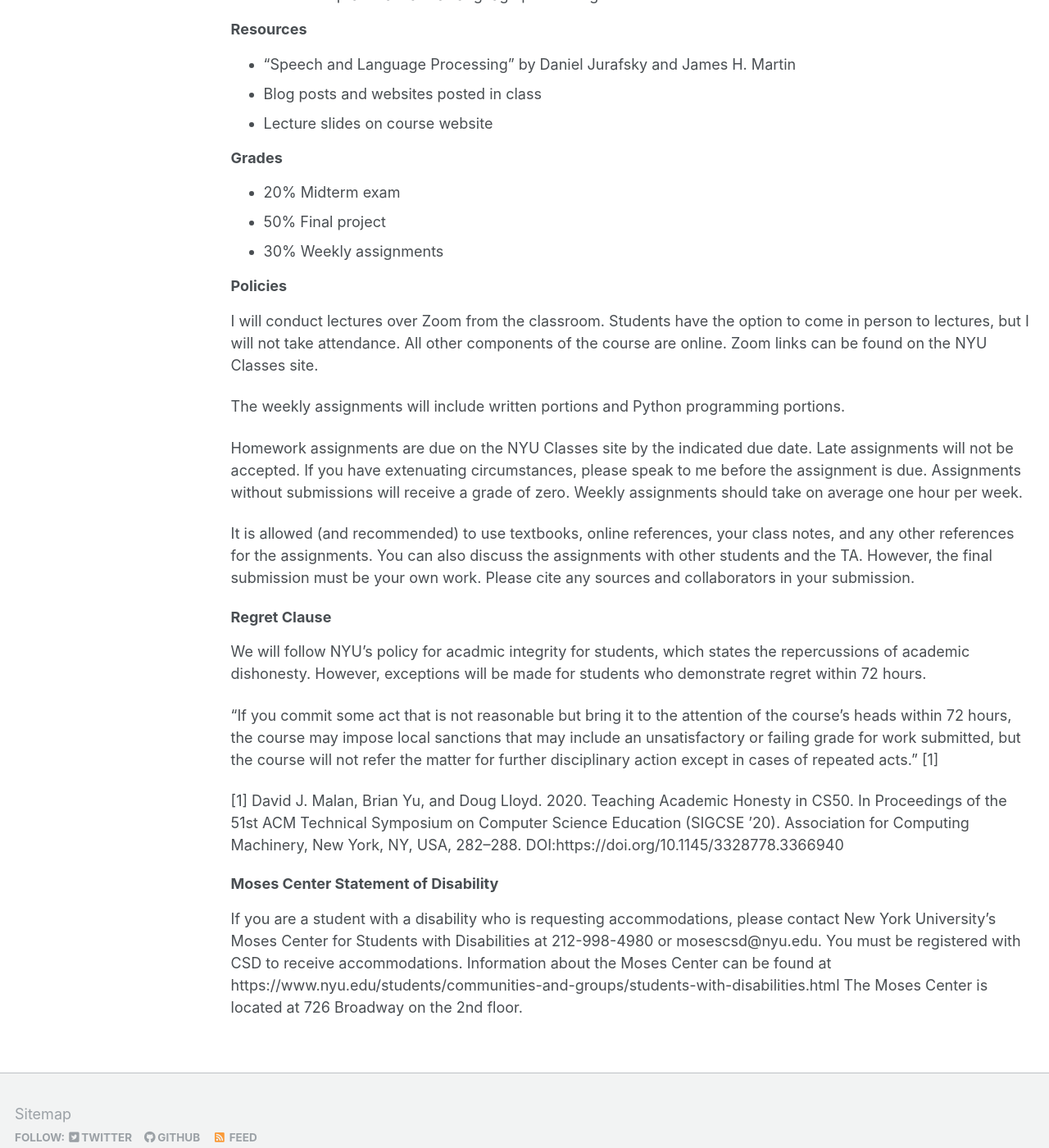
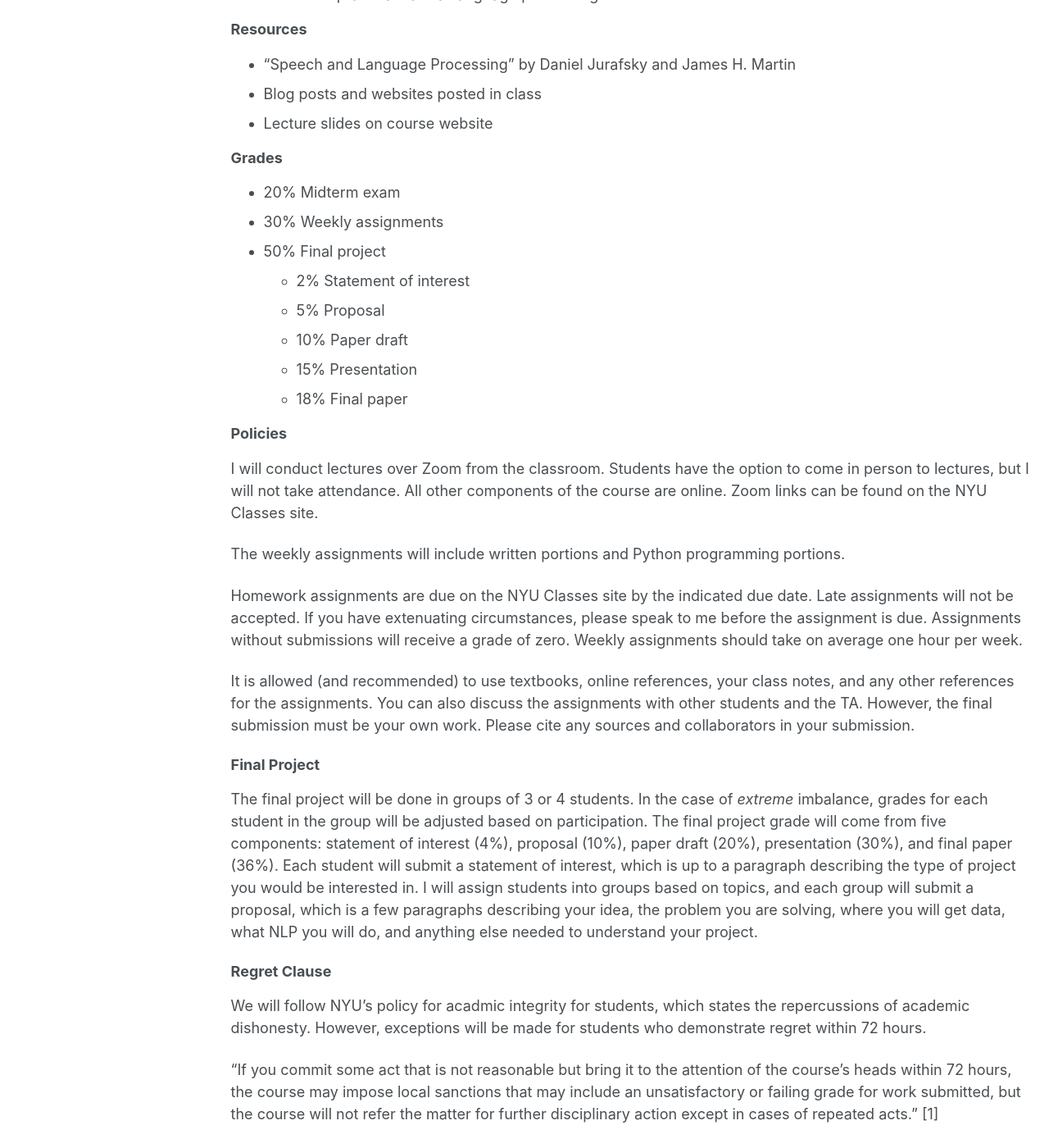
Before and after one commit to rasikabh/rasikabh.github.io, a Jekyll site: the page built from _pages/nlp2020.md, in a window 1280 px wide and 1400 px high, scrolled down 1734 px. Shown: the whole window at 82% size. Built offline with Jekyll 4.4.1, drawn with Linux system fonts in a browser that asks for light colours; some of the changed text lies outside the part shown.

Commit message:
Update nlp2020.md

```diff
--- a/_pages/nlp2020.md
+++ b/_pages/nlp2020.md
@@ -36,19 +36,19 @@
 |--------|-----------------------------------------------------------------------------------------------|--------|----------------|
 | Sep 9  | Introduction, Review of Statistics and Machine Learning (Wednesday following Monday schedule) |        |                |
 | Sep 14 | Bag of Words, Tfidf, Naive Bayes                                                              |        |                |
-| Sep 21 | English Syntactic Structures and Part-of-Speech Tagging                                       |        |                |
+| Sep 21 | English Syntactic Structures and Part-of-Speech Tagging                                       |        | Statement of project interest |
 | Sep 28 | Parsing Algorithms                                                                            |        |                |
 | Oct 5  | Anaphora / Coreference Resolution                                                             |        |                |
 | Oct 12 | Dependency Parsing                                                                            |        |                |
-| Oct 19 | Lexical Semantics                                                                             |        |                |
-| Oct 26 | Midterm Exam                                                                                  |        |                |
+| Oct 19 | Lexical Semantics, Discuss practice midterm exam                                              |        | Project proposal |
+| Oct 26 | **Midterm Exam**                                                                              |        |                |
 | Nov 2  | Word Representations                                                                          |        |                |
 | Nov 9  | Deep Learning                                                                                 |        |                |
 | Nov 16 | Commonly Used Python tools and APIs                                                           |        |                |
 | Nov 23 | Selected Topics - to be voted on by students                                                  |        |                |
-| Nov 30 | Recent Advances and Current Research in NLP                                                   |        |                |
-| Dec 7  | Final Project Presentations                                                                   |        |                |
-| Dec 21 | Finals slot - unused                                                                          |        |                |
+| Nov 30 | Recent Advances and Current Research in NLP                                                   |        | Paper draft due |
+| Dec 7  | **Final Project Presentations**                                                               |        |                |
+| Dec 21 | Finals slot - unused                                                                          |        | Final paper due |
 
 
 <br/>
@@ -72,8 +72,13 @@
 
 ### Grades
 - 20%  Midterm exam
+- 30%  Weekly assignments
 - 50%  Final project
-- 30%  Weekly assignments
+  - 2%  Statement of interest
+  - 5%  Proposal
+  - 10% Paper draft
+  - 15% Presentation
+  - 18% Final paper
 
 ### Policies
 I will conduct lectures over Zoom from the classroom. Students have the option to come in person to lectures, but I will not take attendance. All other components of the course are online. Zoom links can be found on the NYU Classes site.
@@ -83,6 +88,9 @@
 Homework assignments are due on the NYU Classes site by the indicated due date. Late assignments will not be accepted. If you have extenuating circumstances, please speak to me before the assignment is due. Assignments without submissions will receive a grade of zero. Weekly assignments should take on average one hour per week.
 
 It is allowed (and recommended) to use textbooks, online references, your class notes, and any other references for the assignments. You can also discuss the assignments with other students and the TA. However, the final submission must be your own work. Please cite any sources and collaborators in your submission.
+
+### Final Project
+The final project will be done in groups of 3 or 4 students. In the case of *extreme* imbalance, grades for each student in the group will be adjusted based on participation. The final project grade will come from five components: statement of interest (4%), proposal (10%), paper draft (20%), presentation (30%), and final paper (36%). Each student will submit a statement of interest, which is up to a paragraph describing the type of project you would be interested in. I will assign students into groups based on topics, and each group will submit a proposal, which is a few paragraphs describing your idea, the problem you are solving, where you will get data, what NLP you will do, and anything else needed to understand your project.
 
 ### Regret Clause
 We will follow NYU's policy for acadmic integrity for students, which states the repercussions of academic dishonesty. However, exceptions will be made for students who demonstrate regret within 72 hours.
```
